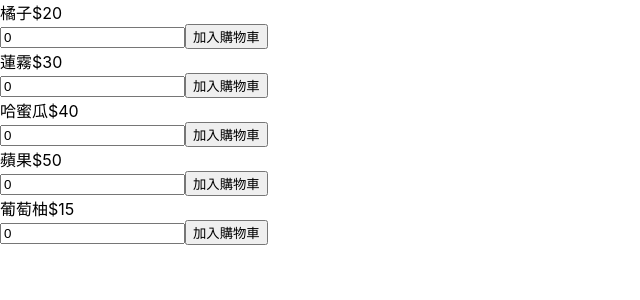
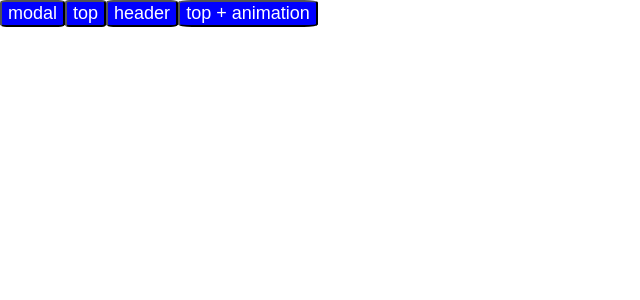
Before and after one commit to sasie59/react-homework, a React (Create React App) app: page / in a window 1280 px wide. Shown: the top 300 px of the page, without its empty margins (0-640 px from the left). Built offline with nearby package versions, Linux system fonts and the light colour scheme.

Commit message:
hw25  modal跟alert的差別? (先出門去買口罩)

```diff
--- a/src/App.js
+++ b/src/App.js
@@ -1,7 +1,7 @@
 import React from 'react';
 // import add from './add';
 import './App.css';
-import Homework from './Cart';
+import Homework from './Modal';
 
 function App() {
   return (
--- /dev/null
+++ b/src/Modal.css
@@ -0,0 +1,6 @@
+.button {
+  font-size: 18px;
+  background-color: blue;
+  color: white;
+  border-radius: 10%;
+}
--- a/src/Modal.js
+++ b/src/Modal.js
@@ -1,4 +1,6 @@
 import React, { Component } from 'react';
+import Modal1 from './Modal1'
+import  './Modal.css';
 
 export default class Modal extends Component {
   constructor(){
@@ -7,10 +9,18 @@ export default class Modal extends Component {
 
     }
   }
+
+  handleClick = () => {
+    // modal跟alert的差別?
+  }
+
   render() {
+    const buttonArr = ['modal', 'top', 'header', 'top + animation'].map((item, index) => {
+      return <button onClick={this.handleClick} className='button' key={index}>{item}</button>
+    })
     return (
       <div>
-
+        {buttonArr}
       </div>
     )
   }
--- /dev/null
+++ b/src/Modal1.js
@@ -0,0 +1,10 @@
+import React from 'react';
+import  './Modal.css';
+
+export default function Modal1(props) {
+  return (
+    <div>
+      Lorem ipsum dolor, sit amet consectetur adipisicing elit. Praesentium consectetur laborum harum id, soluta fugit earum aliquam maxime perferendis similique tempore non cumque tenetur unde iusto nostrum, ut molestias voluptatem.
+    </div>
+  )
+}
```
Also changed, not shown: src/Carousel.js (+17 -0 lines).
